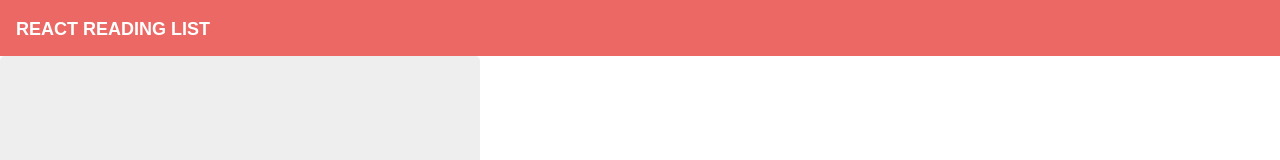
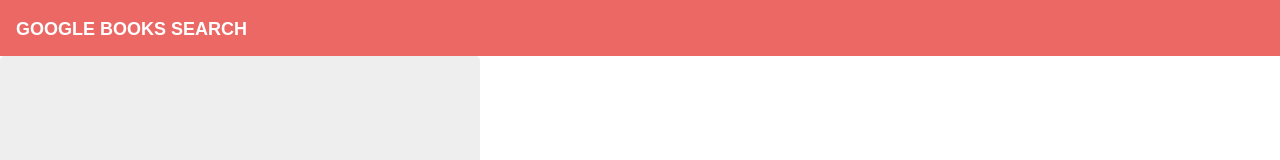
Before and after one commit to danachen99/google-books-search, a React (Create React App) app in the folder client/: page / in a window 1280 px wide. Shown: the top 160 px of the page. Built offline with nearby package versions, Linux system fonts and the light colour scheme; a web font is replaced by a local one.

Commit message:
minor change

```diff
--- a/client/public/index.html
+++ b/client/public/index.html
@@ -1,18 +1,21 @@
 <!doctype html>
 <html lang="en">
-  <head>
+
+<head>
     <meta charset="utf-8">
     <meta name="viewport" content="width=device-width, initial-scale=1, shrink-to-fit=no">
     <meta name="theme-color" content="#000000">
     <link rel="manifest" href="%PUBLIC_URL%/manifest.json">
     <link rel="shortcut icon" href="%PUBLIC_URL%/favicon.ico">
-    <link rel="stylesheet" href="https://cdnjs.cloudflare.com/ajax/libs/bootswatch/4.0.0/journal/bootstrap.min.css"/>
-    <title>React Reading List</title>
-  </head>
-  <body>
+    <link rel="stylesheet" href="https://cdnjs.cloudflare.com/ajax/libs/bootswatch/4.0.0/journal/bootstrap.min.css" />
+    <title>Google Books Search</title>
+</head>
+
+<body>
     <noscript>
       You need to enable JavaScript to run this app.
     </noscript>
     <div id="root"></div>
-  </body>
+</body>
+
 </html>
--- a/client/src/components/Nav/Nav.js
+++ b/client/src/components/Nav/Nav.js
@@ -4,7 +4,7 @@ function Nav() {
   return (
     <nav className="navbar navbar-expand-lg navbar-dark bg-primary">
       <a className="navbar-brand" href="/">
-        React Reading List
+        Google Books Search
       </a>
     </nav>
   );
```
